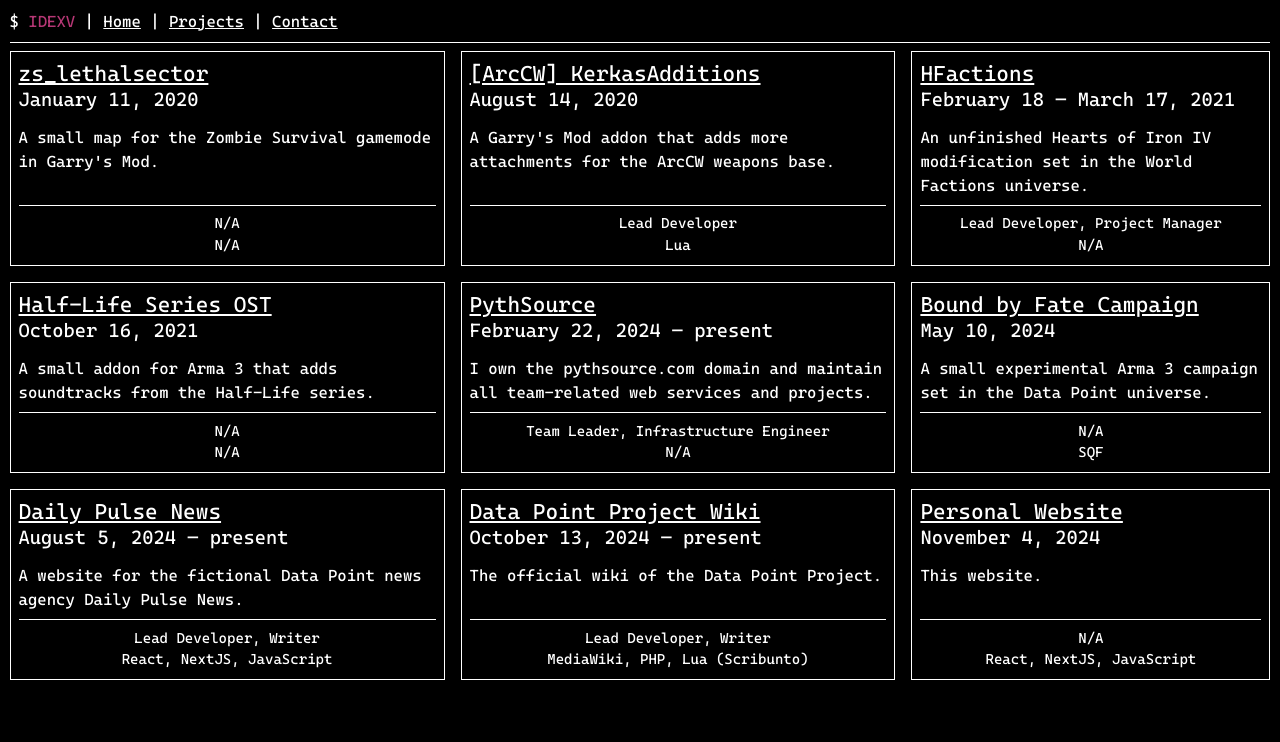
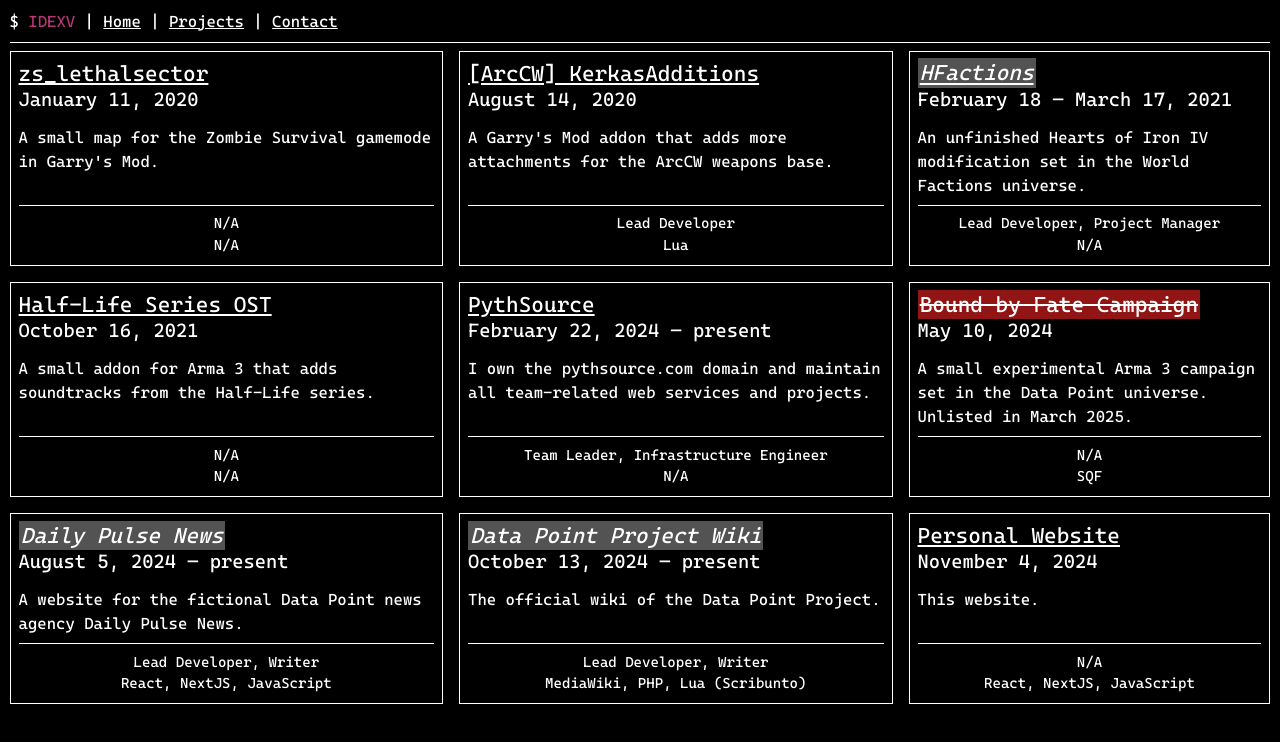
Before and after one commit to IDEXV/idexv-site, a Next.js app: page /projects in a window 1280 px wide. Shown: the top 742 px of the page. Built offline with nearby package versions, Linux system fonts and the light colour scheme.

Commit message:
update projects list

```diff
--- a/src/app/projects/page.jsx
+++ b/src/app/projects/page.jsx
@@ -33,7 +33,7 @@
         />
         <Project
           projectName={
-            <a target="_blank" href="https://github.com/pythsource/HFactions">HFactions</a>
+            <span className="proj-unpublished"><a target="_blank" href="https://github.com/pythsource/HFactions">HFactions</a></span>
           }
           projectDates="February 18 — March 17, 2021"
           description="An unfinished Hearts of Iron IV modification set in the World Factions universe."
@@ -60,18 +60,16 @@
         />
         <Project
           projectName={
-            <a target="_blank" href="https://steamcommunity.com/sharedfiles/filedetails/?id=3243498995">
-              Bound by Fate Campaign
-            </a>
+            <span className="proj-scrapped">Bound by Fate Campaign</span>
           }
           projectDates="May 10, 2024"
-          description="A small experimental Arma 3 campaign set in the Data Point universe."
+          description="A small experimental Arma 3 campaign set in the Data Point universe. Unlisted in March 2025."
           technologies="SQF"
           roles="N/A"
         />
         <Project
           projectName={
-            <a target="_blank" href="https://dpn.pythsource.com/">Daily Pulse News</a>
+            <span className="proj-unpublished">Daily Pulse News</span>
           }
           projectDates="August 5, 2024 — present"
           description="A website for the fictional Data Point news agency Daily Pulse News."
@@ -80,7 +78,7 @@
         />
         <Project
           projectName={
-            <a target="_blank" href="https://dpw.pythsource.com/">Data Point Project Wiki</a>
+            <span className="proj-unpublished">Data Point Project Wiki</span>
           }
           projectDates="October 13, 2024 — present"
           description="The official wiki of the Data Point Project."
--- a/src/styles/root.scss
+++ b/src/styles/root.scss
@@ -108,6 +108,18 @@
     }
 }
 
+.proj-scrapped {
+    text-decoration: line-through;
+    background: rgb(146, 21, 21);
+    padding: 0.1em;
+}
+
+.proj-unpublished {
+    font-style: italic;
+    background: rgb(83, 83, 83);
+    padding: 0.1em;
+}
+
 @media screen and (max-width: 1250px) {
     .projects-list {
         grid-template-columns: auto auto;
```
